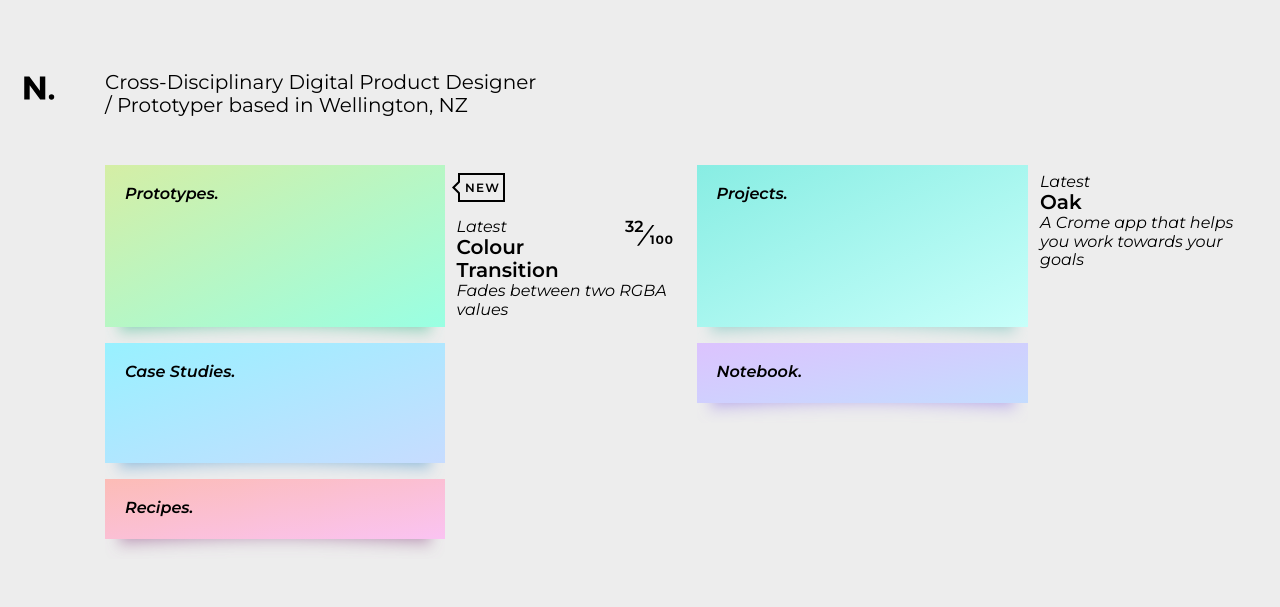
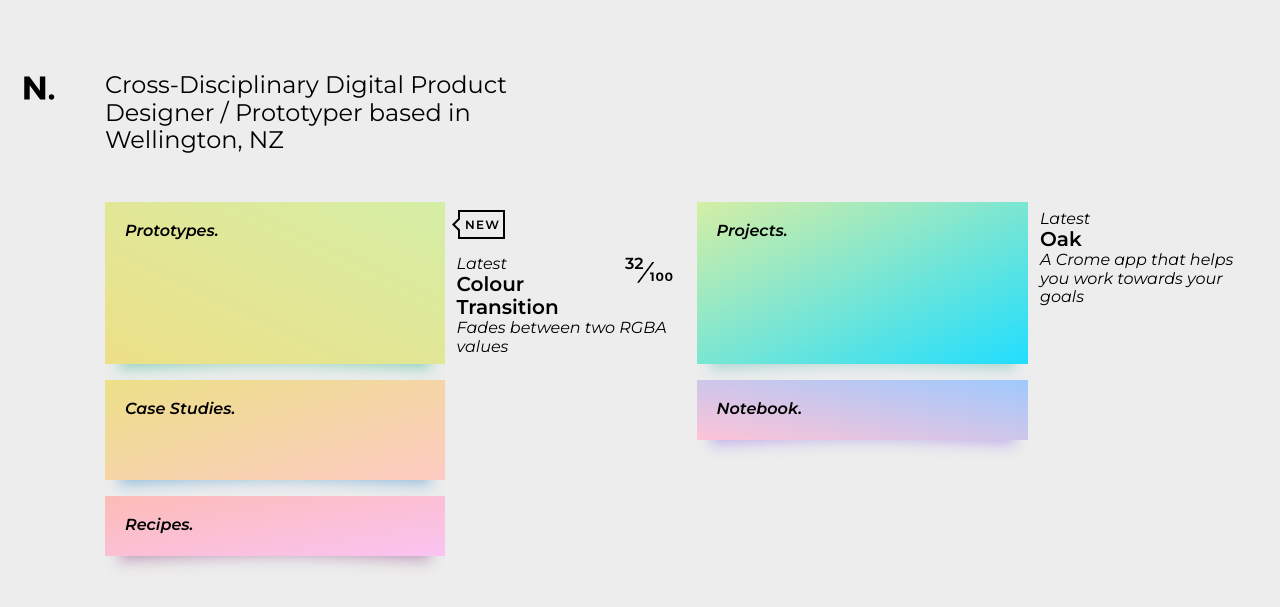
Before and after one commit to nickmangos/portfolio-v2, a Jekyll site: the page built from index.html, in a window 1280 px wide. Shown: the top 607 px of the page. Built offline with Jekyll 4.4.1, drawn with Linux system fonts in a browser that asks for light colours; Markdown is read by kramdown in place of the engine named in the settings.

Commit message:
Added Gradients on Break

```diff
--- a/_scss/base/variables.scss
+++ b/_scss/base/variables.scss
@@ -17,6 +17,7 @@ $gutter-width: 	16px;
 
 $primary-color: #000;
 $background-colour: #EDEDED;
+$hover-colour: #888;
 
 
 $card-margin-mobile: 12px;
@@ -73,5 +74,5 @@ $device-colour: #DAE7f3;
 }
 
 @mixin linearGradient--alt($top, $bottom){
-	background: linear-gradient(to right bottom,  $top 0%,$bottom 100%);
+	background: linear-gradient(to right top,  $top 0%,$bottom 100%);
 }
--- a/_scss/layout.scss
+++ b/_scss/layout.scss
@@ -41,7 +41,7 @@
 			grid-template-rows: max-content max-content 1fr;
 		}
 		@include for-tablet-portrait-alt-up {
-			grid-template-columns: minmax(1fr, 220px) 352px minmax(1fr, 220px);
+			grid-template-columns: minmax(auto, 220px) 352px minmax(auto, 220px);
 
 		}
 		@include for-tablet-landscape-up {
--- a/css/main.css
+++ b/css/main.css
@@ -439,6 +439,9 @@ h1, h2, h3, h4, p {
 h1 {
   font-size: 1.25em;
   font-weight: 400; }
+  @media (min-width: 600px) {
+    h1 {
+      font-size: 1.5em; } }
 
 .card h2 {
   font-size: 1em;
@@ -509,10 +512,10 @@ svg {
 
 a:hover {
   text-decoration: none;
-  color: #777;
-  fill: #777; }
+  color: #888;
+  fill: #888; }
   a:hover svg {
-    fill: #777; }
+    fill: #888; }
 
 .cf:before,
 .cf:after {
@@ -560,7 +563,7 @@ a:hover {
         grid-template-rows: max-content max-content 1fr; } }
     @media (min-width: 760px) {
       .grid--prototype {
-        grid-template-columns: minmax(1fr, 220px) 352px minmax(1fr, 220px); } }
+        grid-template-columns: minmax(auto, 220px) 352px minmax(auto, 220px); } }
     @media (min-width: 900px) {
       .grid--prototype {
         margin-top: 180px;
@@ -595,7 +598,7 @@ header {
       position: fixed;
       margin: 0;
       left: 24px;
-      top: 140px; } }
+      top: 112px; } }
 
 .header__intro {
   margin-top: 16px;
@@ -765,7 +768,7 @@ aside:empty {
       height: 100%; } }
 
 .card__case-studies {
-  height: 120px; }
+  height: 100px; }
 
 .card__prototypes {
   background: linear-gradient(to right bottom, #D5EEA5 0%, #99FFE3 100%); }
@@ -782,6 +785,19 @@ aside:empty {
 
 .card__recipes {
   background: linear-gradient(to right bottom, #FCBCB6 0%, #FAC3F2 100%); }
+
+@media (min-width: 900px) {
+  .card__prototypes {
+    background: linear-gradient(to right top, #EDE088 0%, #D5EEA5 100%); }
+  .card__projects {
+    background: linear-gradient(to right bottom, #D5EEA5 0%, #20DEFF 100%);
+    height: 100%; }
+  .card__case-studies {
+    background: linear-gradient(to right bottom, #ECE088 0%, #FECBC3 100%); }
+  .card__notebook {
+    background: linear-gradient(to right top, #FEC3D7 0%, #9FC9FD 100%); }
+  .card__recipes {
+    background: linear-gradient(to right bottom, #FCBCB6 0%, #FAC3F2 100%); } }
 
 .card__shadow {
   display: block;
```
Also changed, not shown: _scss/base/base.scss (+7 -3 lines), _scss/module.scss (+26 -2 lines).
